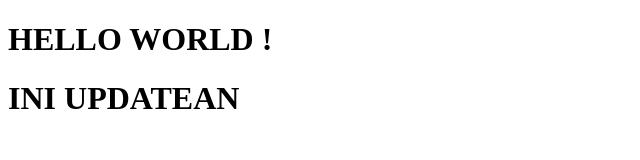
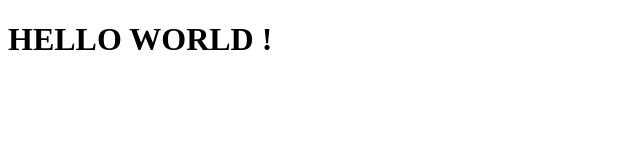
Before and after one commit to Din-27/CICD, a website: page index.html in a window 1280 px wide. Shown: the whole page, without its empty margins (0-640 px from the left). Drawn offline with Linux system fonts and the light colour scheme.

Commit message:
delete element HTML

```diff
--- a/index.html
+++ b/index.html
@@ -7,7 +7,6 @@
 
 <body>
     <h1>HELLO WORLD !</h1>
-    <h1>INI UPDATEAN</h1>
 </body>
 
 </html>
```
